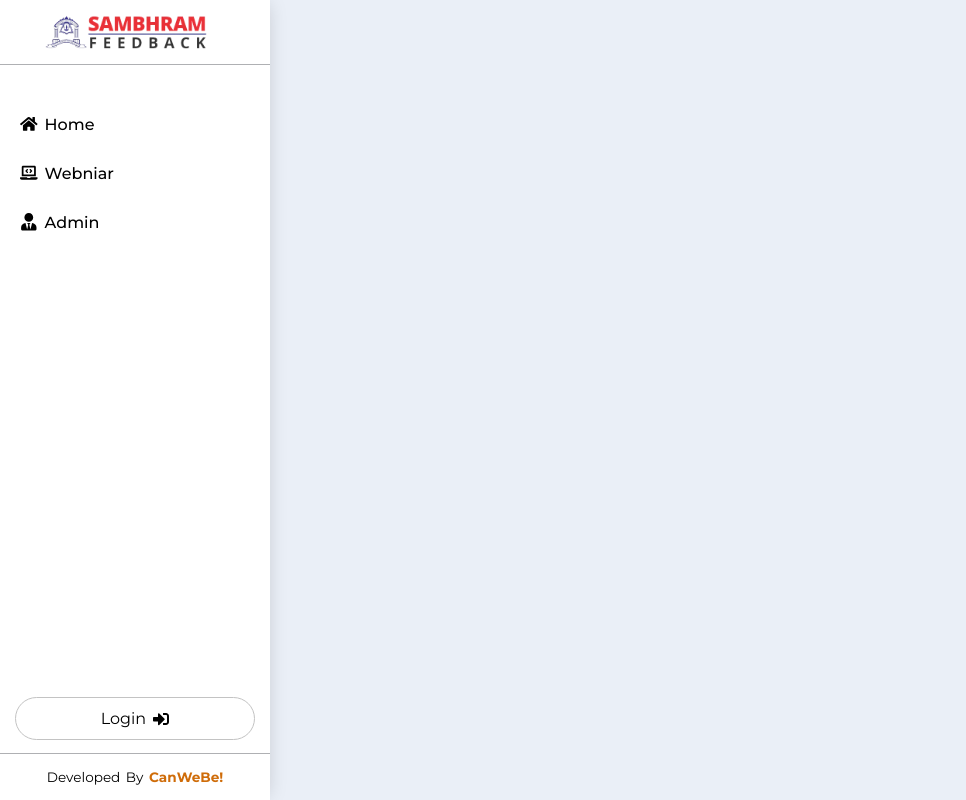
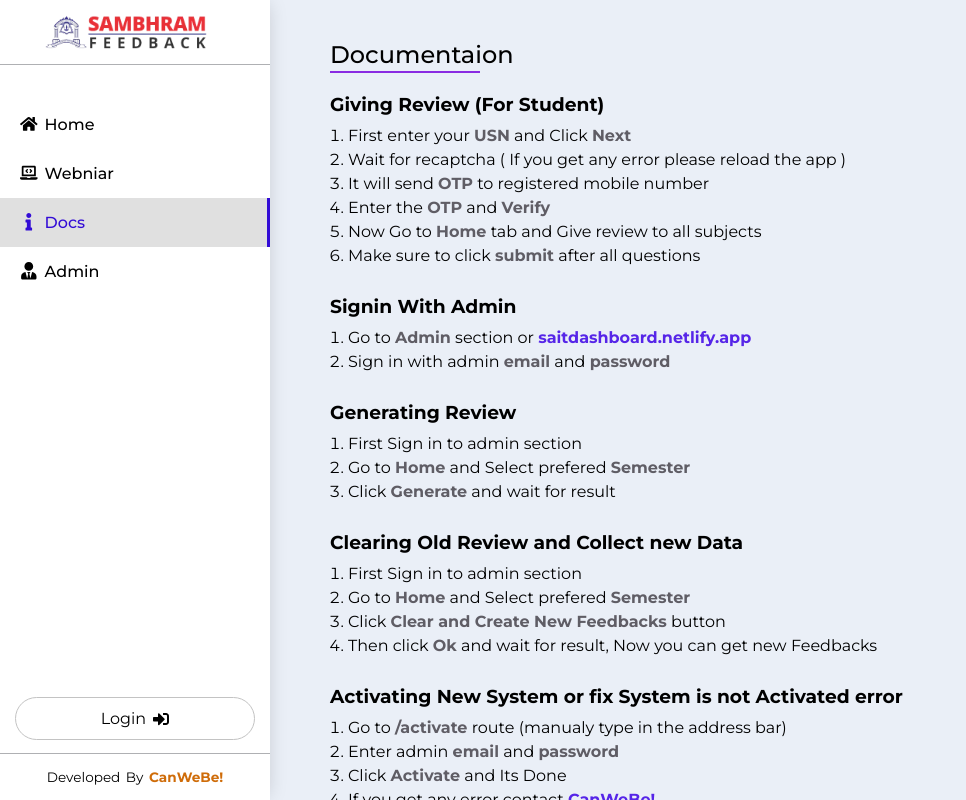
Before and after one commit to devRabbani/SaITFeedBack, a React (Create React App) app: page /docs in a window 1280 px wide. Shown: the whole page, without its empty margins (0-966 px from the left). Built offline with nearby package versions, Linux system fonts and the light colour scheme; no server answers.

Commit message:
Added feature activation of sytem

```diff
--- a/src/App.js
+++ b/src/App.js
@@ -6,6 +6,8 @@ import RequireAuth from './components/requireAuth'
 import LoaderPage from './components/loaderPage'
 import { Toaster } from 'react-hot-toast'
 import HomeLayout from './layout/homelayout'
+import Activate from './pages/Activate'
+import Docs from './pages/Docs'
 
 const Feedback = lazy(() => import('./pages/Feedback'))
 const Home = lazy(() => import('./pages/Home'))
@@ -13,7 +15,7 @@ const Login = lazy(() => import('./pages/Login'))
 const Webniar = lazy(() => import('./pages/Webniar'))
 
 const App = () => {
-  const { user } = useAuthListner()
+  const { user, machine } = useAuthListner()
   const location = useLocation()
 
   return (
@@ -27,7 +29,12 @@ const App = () => {
                 <Route path='/feedback' element={<Feedback />} />
                 <Route path='/webniar' element={<Webniar />} />
               </Route>
-              <Route path='/login' element={<Login user={user} />} />
+              <Route path='/activate' element={<Activate />} />
+              <Route path='/docs' element={<Docs />} />
+              <Route
+                path='/login'
+                element={<Login user={user} machine={machine} />}
+              />
             </Routes>
           </AnimatePresence>
         </HomeLayout>
--- a/src/hooks/useAuthListner.js
+++ b/src/hooks/useAuthListner.js
@@ -4,14 +4,24 @@ import { auth, firebaseApp } from '../lib/firebase'
 
 export default function useAuthListner() {
   const [user, setUser] = useState(JSON.parse(localStorage.getItem('authUser')))
+  const [machine, setMachine] = useState(
+    JSON.parse(localStorage.getItem('machine'))
+  )
 
   useEffect(() => {
     const listner = onAuthStateChanged(auth, (authuser) => {
       if (authuser) {
         // Have authuser
-        localStorage.setItem('authUser', JSON.stringify(authuser))
-        setUser(authuser)
-        console.count('Set localstorage')
+        const method = authuser.providerData[0].providerId
+        if (method === 'password') {
+          localStorage.setItem('machine', JSON.stringify(authuser))
+          setMachine(authuser)
+          console.count('Setup machine Complete')
+        } else {
+          localStorage.setItem('authUser', JSON.stringify(authuser))
+          setUser(authuser)
+          console.count('Set User Complete')
+        }
       } else {
         // not have authuser means logout
         localStorage.removeItem('authUser')
@@ -22,5 +32,5 @@ export default function useAuthListner() {
     return () => listner()
   }, [firebaseApp])
 
-  return { user }
+  return { user, machine }
 }
--- a/src/layout/homelayout.js
+++ b/src/layout/homelayout.js
@@ -5,6 +5,7 @@ import {
   FaSignOutAlt,
   FaSignInAlt,
   FaLaptopCode,
+  FaInfo,
 } from 'react-icons/fa'
 import './homeLayout.style.css'
 import { signOut } from 'firebase/auth'
@@ -38,6 +39,10 @@ export default function HomeLayout({ children, user }) {
               <NavLink to='webniar' end={true}>
                 <FaLaptopCode />
                 Webniar
+              </NavLink>
+              <NavLink to='docs' end={true}>
+                <FaInfo />
+                Docs
               </NavLink>
 
               <a
--- a/src/lib/firebase.js
+++ b/src/lib/firebase.js
@@ -19,7 +19,7 @@ export const firebaseApp = firebase.initializeApp(firebaseConfig)
 export const auth = getAuth(firebaseApp)
 
 export const db = getFirestore(firebaseApp)
-enableIndexedDbPersistence(db).catch((err) => {
-  console.error(err.message)
-})
+// enableIndexedDbPersistence(db).catch((err) => {
+//   console.error(err.message)
+// })
 export default firebase
--- /dev/null
+++ b/src/pages/Activate/activate.style.css
@@ -0,0 +1,66 @@
+.activateWrapper {
+  display: flex;
+  align-items: center;
+  justify-content: center;
+  min-height: 100vh;
+  margin-bottom: -330px;
+}
+
+.activateWrapper form {
+  background-color: white;
+  padding: 30px 35px 50px;
+  border: 1px solid var(--gray-1);
+  display: flex;
+  gap: 16px;
+  flex-direction: column;
+  width: 430px;
+  border-radius: 4px;
+}
+
+.activateWrapper form h1 {
+  font-size: 1.4rem;
+}
+
+.activateWrapper form h1::after {
+  content: '';
+  width: 100px;
+  height: 3px;
+  display: block;
+  background-color: #4f15ac;
+  margin: 7px auto 15px;
+}
+
+.activateWrapper input {
+  font-size: 1.1rem;
+  outline: none;
+  padding: 8px 12px;
+  border-radius: 4px;
+  background-color: transparent;
+  color: var(--input-color);
+  border: 1px solid var(--gray-1);
+}
+
+.activateWrapper input:focus {
+  border: 2px solid var(--secondary-blue);
+  color: var(--secondary-blue);
+  padding: 7px 11px;
+}
+
+.activateWrapper button {
+  border-bottom: 2px solid rgb(6, 6, 146);
+  background-color: var(--secondary-blue);
+  color: whitesmoke;
+  font-size: 1.17rem;
+  padding: 7px 20px;
+  cursor: pointer;
+  transition: all 0.3s;
+  border-radius: 4px;
+}
+
+.activateWrapper button:hover {
+  background-color: #1536ac;
+}
+.activateWrapper button:active {
+  border-color: #1536ac;
+  transform: translateY(3px);
+}
--- /dev/null
+++ b/src/pages/Activate/index.jsx
@@ -0,0 +1,72 @@
+import { useEffect, useState } from 'react'
+import './activate.style.css'
+import toast from 'react-hot-toast'
+import { signInWithEmailAndPassword } from 'firebase/auth'
+import { auth } from '../../lib/firebase'
+import { useNavigate } from 'react-router-dom'
+import useAuthListner from '../../hooks/useAuthListner'
+
+export default function Activate() {
+  const [email, setEmail] = useState('')
+  const [password, setPassword] = useState('')
+  const [isLoading, setIsLoading] = useState(false)
+  const { machine } = useAuthListner()
+  const navigate = useNavigate()
+
+  const handleSubmit = (e) => {
+    e.preventDefault()
+    setIsLoading(true)
+    const toastId = toast.loading('Setting up Please Wait')
+    signInWithEmailAndPassword(
+      auth,
+      email.trim().toLowerCase(),
+      password.trim()
+    )
+      .then((res) => {
+        toast.success('Setup Successfull', { id: toastId })
+        setIsLoading(false)
+        navigate('/', { replace: true })
+      })
+      .catch((err) => {
+        toast.error('Email or Password is Wrong, Try Again!', {
+          id: toastId,
+        })
+        setIsLoading(false)
+        console.log(err.message, err?.code)
+      })
+  }
+
+  useEffect(() => {
+    if (!isLoading && machine) {
+      navigate('/')
+    }
+  }, [])
+
+  return (
+    <div className='activateWrapper'>
+      <form onSubmit={handleSubmit}>
+        <h1>Activate System</h1>
+        <input
+          required
+          type='email'
+          name='email'
+          placeholder='Enter admin email'
+          value={email}
+          onChange={(e) => setEmail(e.target.value)}
+        />
+        <input
+          required
+          type='password'
+          name='password'
+          minLength={6}
+          value={password}
+          placeholder='Enter admin password'
+          onChange={(e) => setPassword(e.target.value)}
+        />
+        <button disabled={isLoading}>
+          {isLoading ? 'Loading' : 'Activate'}
+        </button>
+      </form>
+    </div>
+  )
+}
--- /dev/null
+++ b/src/pages/Docs/docs.style.css
@@ -0,0 +1,33 @@
+.docs {
+  padding: 40px 0;
+}
+
+.docs h2::after {
+  content: '';
+  display: block;
+  height: 2px;
+  width: 150px;
+  background-color: blueviolet;
+  margin: 2px 0;
+}
+
+.docSection {
+  margin: 20px 0;
+}
+
+.docSection ol {
+  display: flex;
+  flex-direction: column;
+  gap: 5px;
+  padding: 10px 5px 10px 18px;
+}
+
+.docSection a {
+  color: rgb(86, 37, 232);
+  font-weight: 600;
+}
+
+.docSection span.strong {
+  font-weight: 600;
+  color: rgb(95, 93, 101);
+}
--- /dev/null
+++ b/src/pages/Docs/index.jsx
@@ -0,0 +1,158 @@
+import { motion } from 'framer-motion'
+import './docs.style.css'
+
+const mainvariants = {
+  hidden: {
+    x: -200,
+    opacity: 0,
+  },
+  visible: {
+    x: 0,
+    opacity: 1,
+    transition: {
+      opacity: { duration: 0.7, ease: 'easeInOut' },
+      duration: 0.3,
+    },
+  },
+  exit: {
+    x: '100vw',
+    transition: { ease: 'easeInOut' },
+  },
+}
+
+export default function Docs() {
+  return (
+    <motion.div
+      className='docs'
+      variants={mainvariants}
+      initial='hidden'
+      animate='visible'
+      exit='exit'
+    >
+      <h2>Documentaion</h2>
+      <div className='docSection'>
+        <h3>Giving Review (For Student)</h3>
+        <ol>
+          <li>
+            First enter your <span className='strong'>USN</span> and Click{' '}
+            <span className='strong'>Next</span>
+          </li>
+          <li>
+            Wait for recaptcha ( If you get any error please reload the app )
+          </li>
+          <li>
+            It will send <span className='strong'>OTP</span> to registered
+            mobile number
+          </li>
+          <li>
+            Enter the <span className='strong'>OTP</span> and{' '}
+            <span className='strong'>Verify</span>
+          </li>
+          <li>
+            Now Go to <span className='strong'>Home</span> tab and Give review
+            to all subjects
+          </li>
+          <li>
+            Make sure to click <span className='strong'>submit</span> after all
+            questions
+          </li>
+        </ol>
+      </div>
+      <div className='docSection'>
+        <h3>Signin With Admin</h3>
+        <ol>
+          <li>
+            Go to <span className='strong'>Admin</span> section or{' '}
+            <a
+              href='https://saitdashboard.netlify.app'
+              target='_blank'
+              rel='noopener noreferrer'
+            >
+              saitdashboard.netlify.app
+            </a>
+          </li>
+          <li>
+            Sign in with admin <span className='strong'>email</span> and{' '}
+            <span className='strong'>password</span>
+          </li>
+        </ol>
+      </div>
+      <div className='docSection'>
+        <h3>Generating Review</h3>
+        <ol>
+          <li>First Sign in to admin section</li>
+          <li>
+            Go to <span className='strong'>Home</span> and Select prefered{' '}
+            <span className='strong'>Semester</span>
+          </li>
+          <li>
+            Click <span className='strong'>Generate</span> and wait for result
+          </li>
+        </ol>
+      </div>
+      <div className='docSection'>
+        <h3>Clearing Old Review and Collect new Data</h3>
+        <ol>
+          <li>First Sign in to admin section</li>
+          <li>
+            Go to <span className='strong'>Home</span> and Select prefered{' '}
+            <span className='strong'>Semester</span>
+          </li>
+          <li>
+            Click <span className='strong'>Clear and Create New Feedbacks</span>{' '}
+            button
+          </li>
+          <li>
+            Then click <span className='strong'>Ok</span> and wait for result,
+            Now you can get new Feedbacks
+          </li>
+        </ol>
+      </div>
+      <div className='docSection'>
+        <h3>Activating New System or fix System is not Activated error</h3>
+        <ol>
+          <li>
+            Go to <span className='strong'>/activate</span> route (manualy type
+            in the address bar)
+          </li>
+          <li>
+            Enter admin <span className='strong'>email</span> and{' '}
+            <span className='strong'>password</span>
+          </li>
+          <li>
+            Click <span className='strong'>Activate</span> and Its Done
+          </li>
+          <li>
+            If you get any error contact{' '}
+            <a
+              href='https://canwebe.tech'
+              target='_blank'
+              rel='noopener noreferrer'
+            >
+              CanWeBe!
+            </a>
+          </li>
+        </ol>
+      </div>
+      <div className='docSection'>
+        <h3>Other Errors</h3>
+        <ol>
+          <li>
+            If your USN doesn't exist in the database contact your respected
+            depertment
+          </li>
+          <li>
+            If you not able to use this app or any crash contact{' '}
+            <a
+              href='https://canwebe.tech'
+              target='_blank'
+              rel='noopener noreferrer'
+            >
+              CanWeBe!
+            </a>
+          </li>
+        </ol>
+      </div>
+    </motion.div>
+  )
+}
--- a/src/pages/Home/index.jsx
+++ b/src/pages/Home/index.jsx
@@ -63,7 +63,6 @@ const deptList = {
 
 const Home = ({ user }) => {
   useTitle('Home | SaITFeedback')
-  console.log(user)
   // Getting User Data
   const uid = user?.uid
   const { userData, subLists } = useData(uid)
--- a/src/pages/Webniar/index.jsx
+++ b/src/pages/Webniar/index.jsx
@@ -1,9 +1,35 @@
 import './webniar.style.css'
+import { motion } from 'framer-motion'
+
+const mainvariants = {
+  hidden: {
+    x: -200,
+    opacity: 0,
+  },
+  visible: {
+    x: 0,
+    opacity: 1,
+    transition: {
+      opacity: { duration: 0.7, ease: 'easeInOut' },
+      duration: 0.3,
+    },
+  },
+  exit: {
+    x: '100vw',
+    transition: { ease: 'easeInOut' },
+  },
+}
 
 export default function Webniar() {
   return (
-    <div className='wrapper webniar'>
+    <motion.div
+      className='webniar'
+      variants={mainvariants}
+      initial='hidden'
+      animate='visible'
+      exit='exit'
+    >
       <p>No Webniar Details</p>
-    </div>
+    </motion.div>
   )
 }
--- a/src/pages/Webniar/webniar.style.css
+++ b/src/pages/Webniar/webniar.style.css
@@ -1,3 +1,8 @@
 .webniar {
   padding: 30px 0;
+  display: grid;
+  place-items: center;
+  min-height: 100vh;
+  font-size: 1.4rem;
+  margin-bottom: -300px;
 }
```
Also changed, not shown: src/pages/Login/index.jsx (+7 -3 lines).
